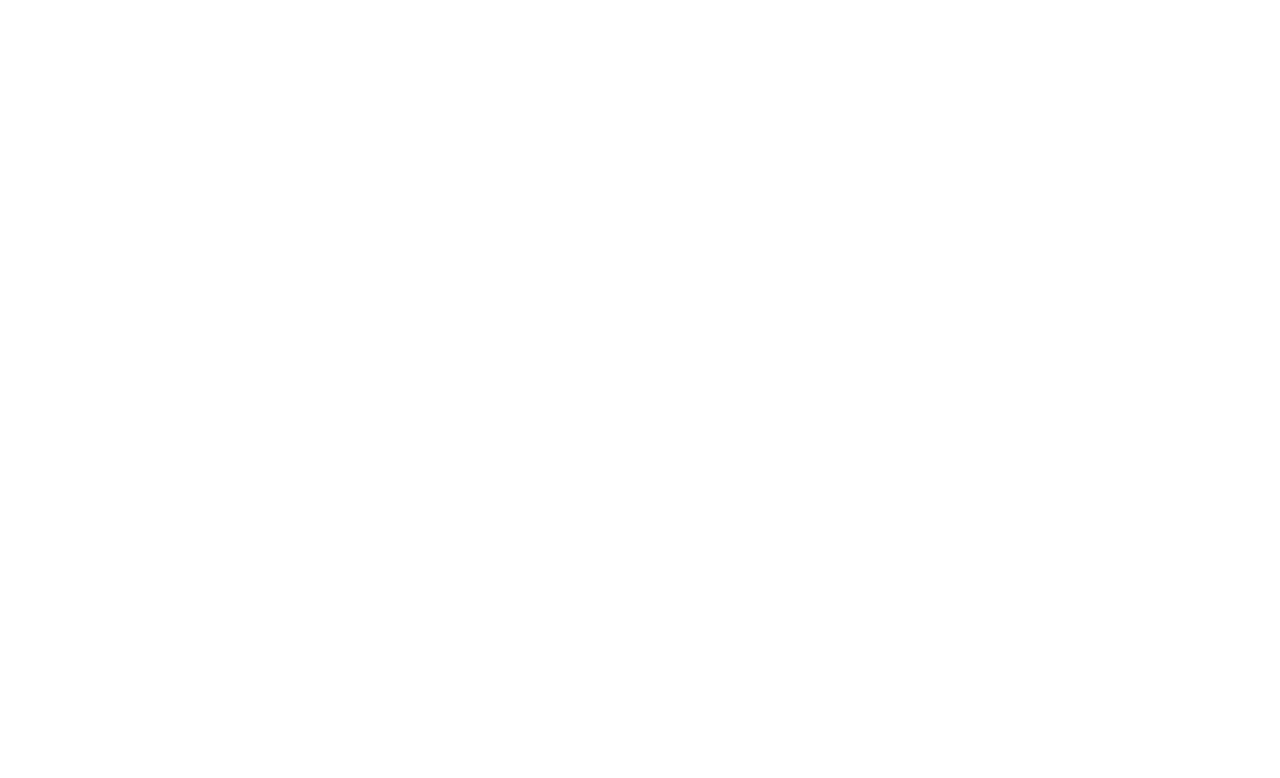
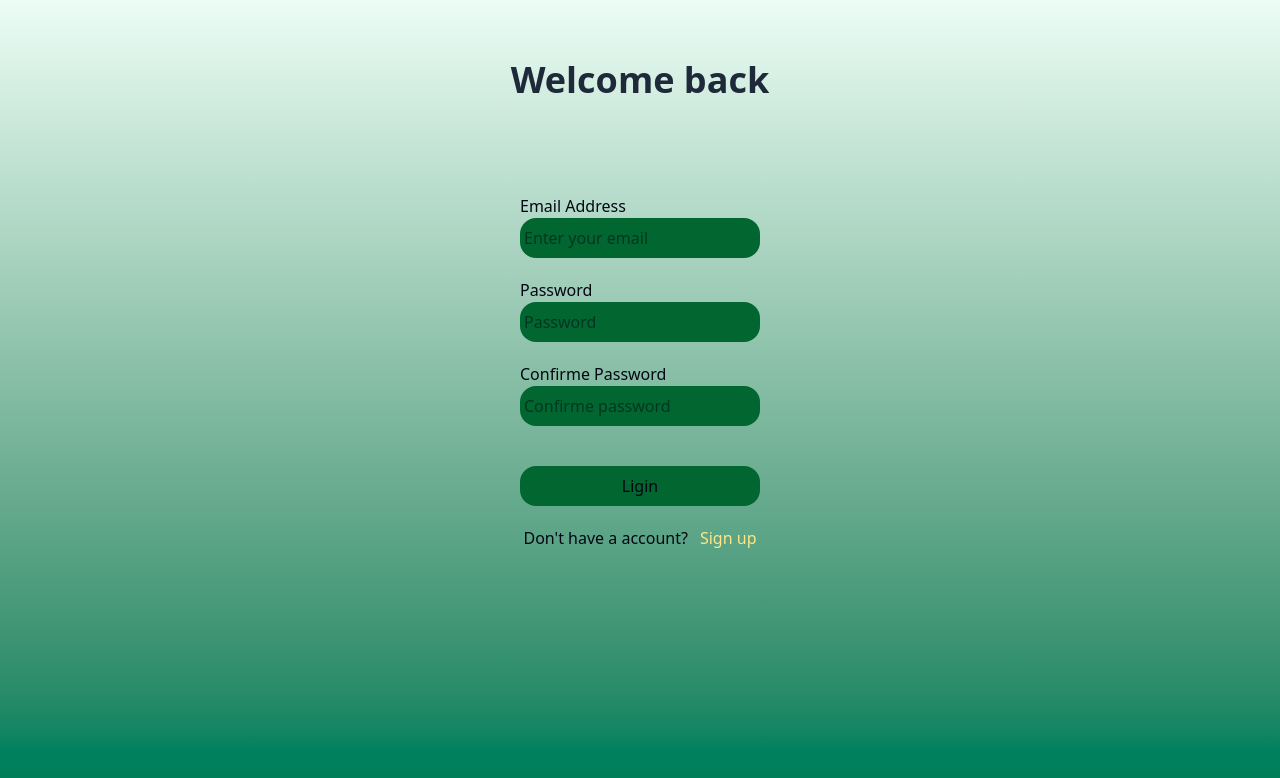
Before and after one commit to Jas-creator-31/whatsapp-clone-project, a React (Vite) app: page /login in a window 1280 px wide. Before the commit this address had no page. Shown: the top 778 px of the page. Built offline with nearby package versions, Linux system fonts and the light colour scheme.

Commit message:
Refactor code structure for improved readability and maintainability

```diff
--- a/src/App.jsx
+++ b/src/App.jsx
@@ -1,6 +1,7 @@
 import React from 'react'
 import '/src/App.css'
 import HomePage from './pages/homePage'
+import LoginPage from './pages/loginPage'
 import { Routes, Route } from 'react-router-dom'
 
 function App() {
@@ -9,6 +10,7 @@ function App() {
     <>
       <Routes>
         <Route path='/' element={<HomePage/>} />
+        <Route path='/login' element={<LoginPage/>}/>
       </Routes>
     </>
   )
--- a/src/pages/loginPage.jsx
+++ b/src/pages/loginPage.jsx
@@ -2,9 +2,49 @@ import React from "react";
 
 export default function LoginPage() {
     return (
-        <div>
+        <div className="font-sans">
             <div>
+                <div className="relative h-screen w-screen overflow-hidden bg-blue-500 ">
+                    <div className="h-screen w-screen bg-linear-to-b from-emerald-50 to-emerald-700 text-gray-950 flex flex-col">
+                        <div className="relative w-full h-25 flex flex-col justify-end-safe items-center">
+                            <h1 className="flex flex-col justify-end-safe h-full font-extrabold text-4xl text-gray-800 ">Welcome back</h1>
+                        </div>
+                        <div className="relative h-70 min-w-svw flex flex-col p-2.5 top-16 justify-around">
+                            <div className="flex flex-col justify-center align-middle mt-5">
 
+                                <div className="h-max w-full flex flex-col justify-center items-center">
+                                    <p className="text-left w-60">Email Address</p>
+                                    <input className="w-60 h-10 rounded-2xl bg-green-800 p-1" type="email" id="emailInput" placeholder="Enter your email" />
+                                </div>
+
+                            </div>
+
+                            <div className="flex flex-col justify-center align-middle mt-5">
+                                <div className="h-max w-full flex flex-col justify-center items-center">
+                                    <p className="text-left w-60">Password</p>
+                                    <input className="w-60 h-10 rounded-2xl bg-green-800 p-1 flex flex-row justify-self-center " type="password" id="password" placeholder="Password" />
+                                </div>
+                            </div>
+
+                            <div className="flex flex-col justify-center align-middle mt-5">
+                                <div className="h-max w-full flex flex-col justify-center items-center">
+                                    <p className="text-left w-60">Confirme Password</p>
+                                    <input className="w-60 h-10 rounded-2xl bg-green-800 p-1 flex flex-row justify-self-center " type="password" id="passwordConfirme" placeholder="Confirme password" />
+                                </div>
+
+                            </div>
+
+                            <button className="bg-green-800 p-2 w-60 h-10 rounded-2xl self-center mt-10" type="submit">Ligin</button>
+
+                            <div className="flex flex-row justify-center mt-5">
+                                <p>Don't have a account?</p>
+                                <a href="" className="ml-3 text-amber-200 hover:-translate-y-1">Sign up</a>
+                            </div>
+
+                        </div>
+
+                    </div>
+                </div>
             </div>
         </div>
     )
```
Also changed, not shown: src/assets/pexels-andrew-3178786.jpg (added).
